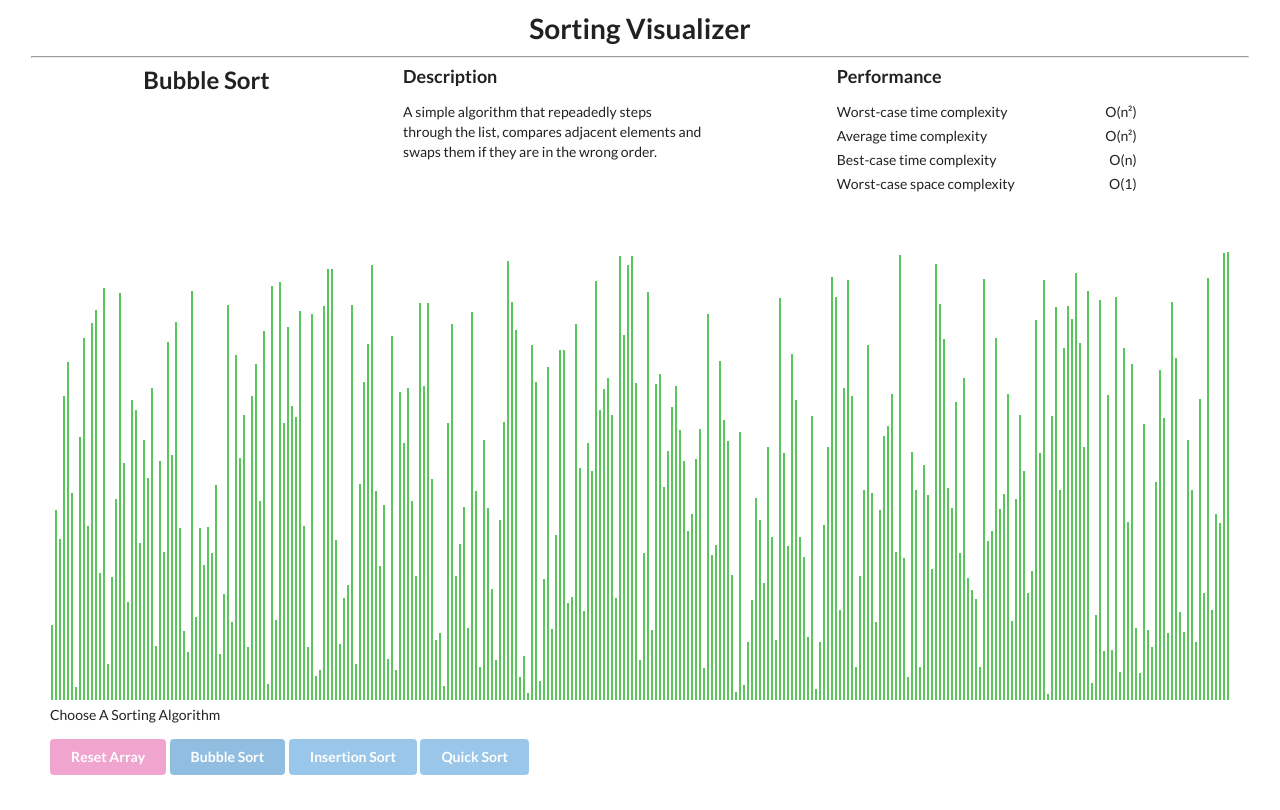
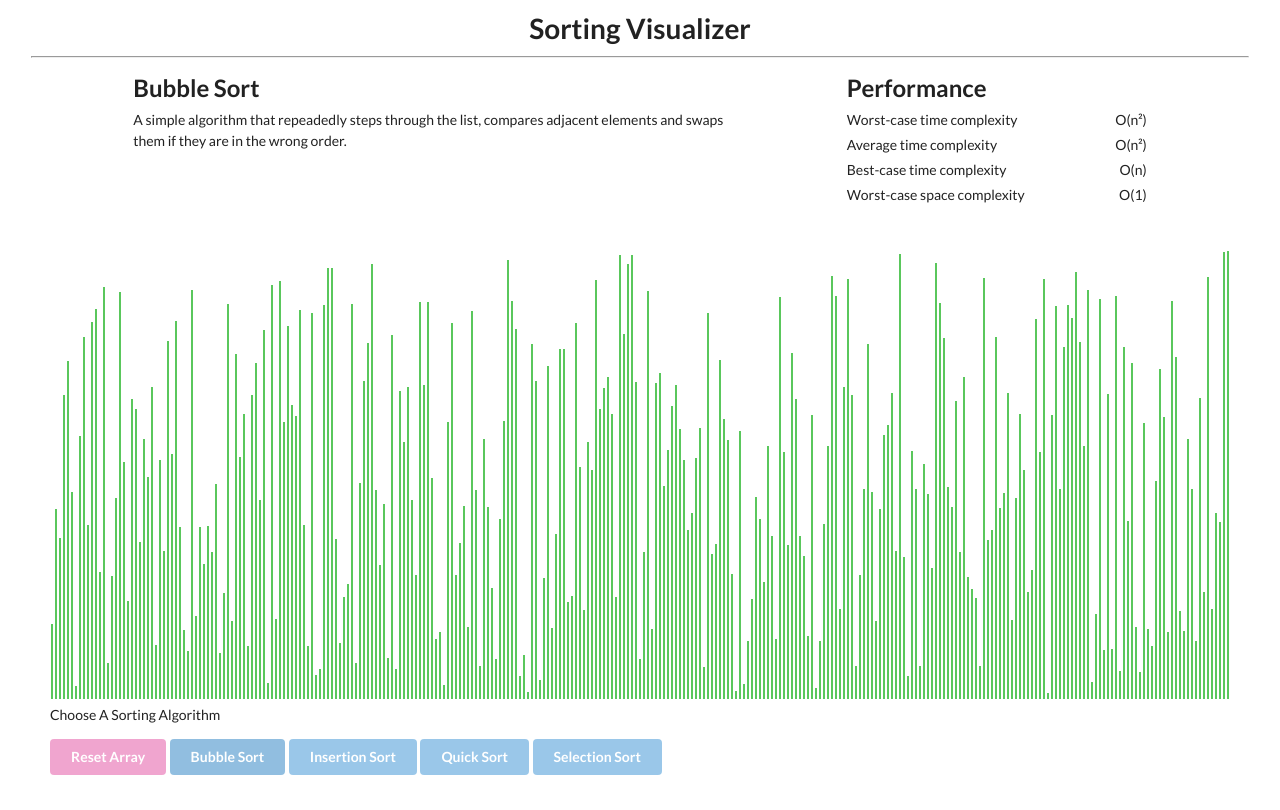
Before and after one commit to eoin-barr/sorting-visualizer, a React (Create React App) app: page / in a window 1280 px wide. Both pictures are taken after a click on the button "Bubble Sort". Built offline with nearby package versions, Linux system fonts and the light colour scheme.

Commit message:
Selection sort added

```diff
--- /dev/null
+++ b/src/algorithms/SelectionSort.js
@@ -0,0 +1,39 @@
+export function getSelectionSort(array) {
+  const animations = []
+  if (array.length <= 1) return
+  const copy = [...array]
+  selectionSortRun(copy, animations)
+  return animations
+}
+
+
+function selectionSortRun(array, animations) {
+  for (let i = 0; i < array.length - 1; i++) {
+    let minIndex = i
+    for (let j = i + 1; j < array.length; j++) {
+      animations.push([[j, i], false])
+      if (array[j] < array[minIndex])
+        minIndex = j
+    }
+    animations.push([[i, array[minIndex]], true])
+    animations.push([[minIndex, array[i]], true])
+    const temp = array[i]
+    array[i] = array[minIndex]
+    array[minIndex] = temp
+  }
+}
+
+
+
+
+
+
+export const selectionSortInfo = {
+  isRunning: true,
+  algoTitle: 'Selection Sort',
+  algoDescription: 'Is an in-place coparison sorting algorithm that divides the input list into two parts: the sublist of items already sorted, which is built up from left to right at teh front (left) of the list, and the sublist of items remaining to be sorted htat occupy the rest of the list. The algoithm proceeds by finding the smallest element in the unsorted, exchanging )swapping) it with the leftmost undsorted element (putting it in sorted order), and moving the sublist boudaries one element to the right.',
+  wcTime: 'O(n²)',
+  avcTime: 'O(n²)',
+  beTime: 'O(n²)',
+  wcSpace: 'O(1)',
+}
--- a/src/styles/main.scss
+++ b/src/styles/main.scss
@@ -1,3 +1,7 @@
+p{
+  line-height: 1.5;
+}
+
 .array-container{
   position: absolute;
   bottom: 25px;
@@ -29,14 +33,16 @@ hr{
   width: 95%;
 }
 
+.main-max-width{
+  max-width: 600px;
+  display: flex;
+  flex-direction: column;
+}
 .sub-max-width{
   max-width: 300px;
   min-width: 300px;
   display: flex;
   flex-direction: column;
-  // align-items: center;
-  // justify-content: center;
-  // text-align: center;
 }
 
 p.full-width{
@@ -49,7 +55,7 @@ p.full-width{
 }
 
 h2{
-  margin-bottom: 0;
+  margin-bottom: 5px;
 }
 
 div.ui.container.bg-grey{
@@ -58,8 +64,7 @@ div.ui.container.bg-grey{
   flex-direction: row;
   align-items: flex-start;
   justify-content: space-around;
-  // background: rgb(69, 69, 69);
-  // color: white;
+  margin-top: 15px;
 }
 
 .animate-content{
@@ -77,7 +82,7 @@ div.ui.container.bg-grey{
   }
 }
 
-@media only screen and (max-width: 800px){
+@media only screen and (max-width: 900px){
   .sub-max-width{
     display: none;
   }
--- a/src/visualizer/SortingVisualizer.js
+++ b/src/visualizer/SortingVisualizer.js
@@ -3,6 +3,7 @@ import { connect } from 'react-redux'
 import { bubbleSortInfo, getBubbleSort } from '../algorithms/BubbleSort'
 import { getInsertionSort, insertionSortInfo } from '../algorithms/insertionSort'
 import { getQuickSort, quickSortInfo } from '../algorithms/QuickSort'
+import { getSelectionSort, selectionSortInfo } from '../algorithms/SelectionSort'
 
 const ANIMATION_SPEED = 1
 const MAIN_COLOR = '#5ac75c'
@@ -121,6 +122,15 @@ class SortingVisualizer extends React.Component {
     this.animate(animations)
   }
 
+  selectionSort() {
+    if (this.state.isRunning) return
+    this.setState(() => {
+      return selectionSortInfo
+    })
+    const animations = getSelectionSort(this.state.array)
+    this.animate(animations)
+  }
+
 
   render() {
     const array = this.state.array
@@ -140,6 +150,7 @@ class SortingVisualizer extends React.Component {
             <button className={`ui button primary ${this.state.isRunning ? 'disabled' : 'hover-enable'}`} onClick={() => this.bubbleSort()}>Bubble Sort</button>
             <button className={`ui button primary ${this.state.isRunning ? 'disabled' : 'hover-enable'}`} onClick={() => this.insertionSort()}>Insertion Sort</button>
             <button className={`ui button primary ${this.state.isRunning ? 'disabled' : 'hover-enable'}`} onClick={() => this.quickSort()}>Quick Sort</button>
+            <button className={`ui button primary ${this.state.isRunning ? 'disabled' : 'hover-enable'}`} onClick={() => this.selectionSort()}>Selection Sort</button>
           </div>
         </div>
         <div>
@@ -149,13 +160,12 @@ class SortingVisualizer extends React.Component {
           <hr />
           {this.state.isRunning && (
             <div className="ui container bg-grey animate-content">
-              <h2>{this.state.algoTitle}</h2>
-              <div className="sub-max-width">
-                <h3>Description</h3>
+              <div className="main-max-width">
+                <h2>{this.state.algoTitle}</h2>
                 <p>{this.state.algoDescription}</p>
               </div>
               <div className="sub-max-width">
-                <h3>Performance</h3>
+                <h2>Performance</h2>
                 <p className="full-width">Worst-case time complexity <span className="float-right">{this.state.wcTime}</span></p>
                 <p className="full-width">Average time complexity <span className="float-right">{this.state.avcTime}</span></p>
                 <p className="full-width">Best-case time complexity <span className="float-right">{this.state.beTime}</span></p>
```
